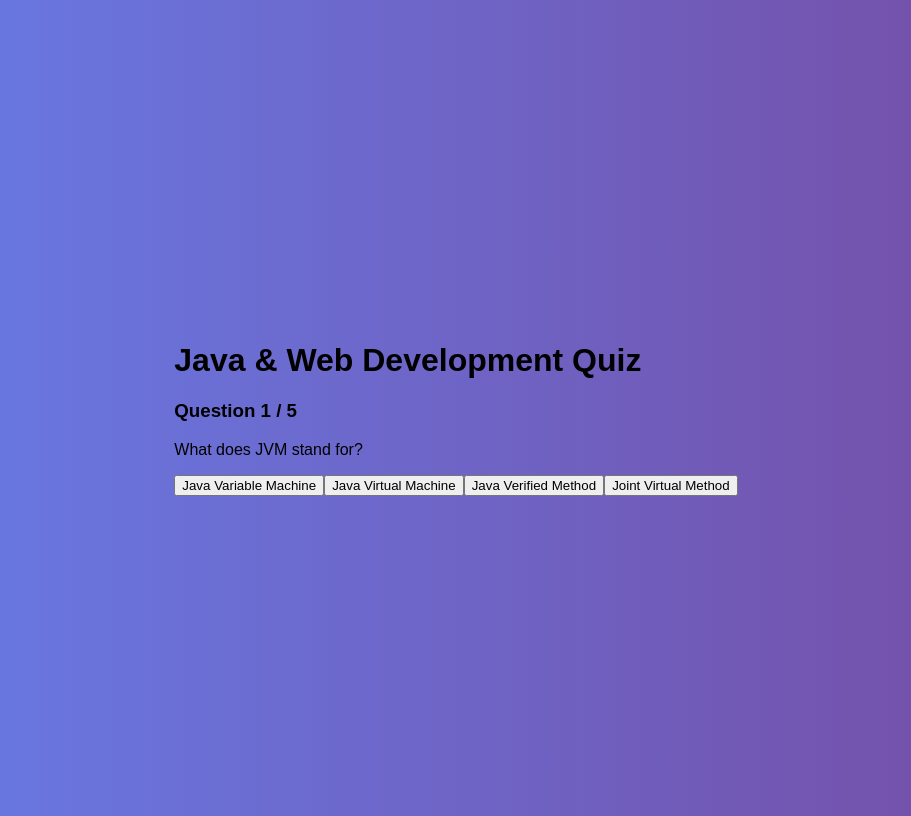
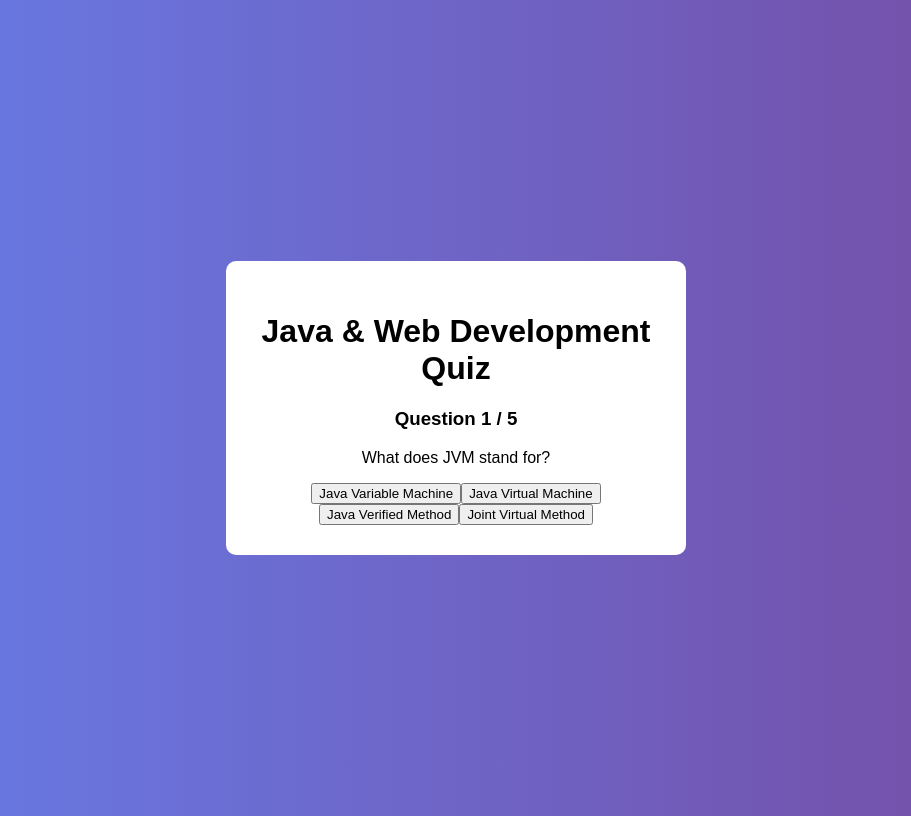
Before and after one commit to VaishnaviGund42/quiz-app, a React (Vite) app: page / in a window 1280 px wide. Shown: the whole page, without its empty margins (184-1095 px from the left). Built offline with nearby package versions, Linux system fonts and the light colour scheme.

Commit message:
container css added

```diff
--- a/src/index.css
+++ b/src/index.css
@@ -6,3 +6,10 @@ body {
   align-items: center;
   height: 100vh;
 }
+.quiz-container {
+  background: white;
+  padding: 30px;
+  border-radius: 10px;
+  width: 400px;
+  text-align: center;
+}
```
